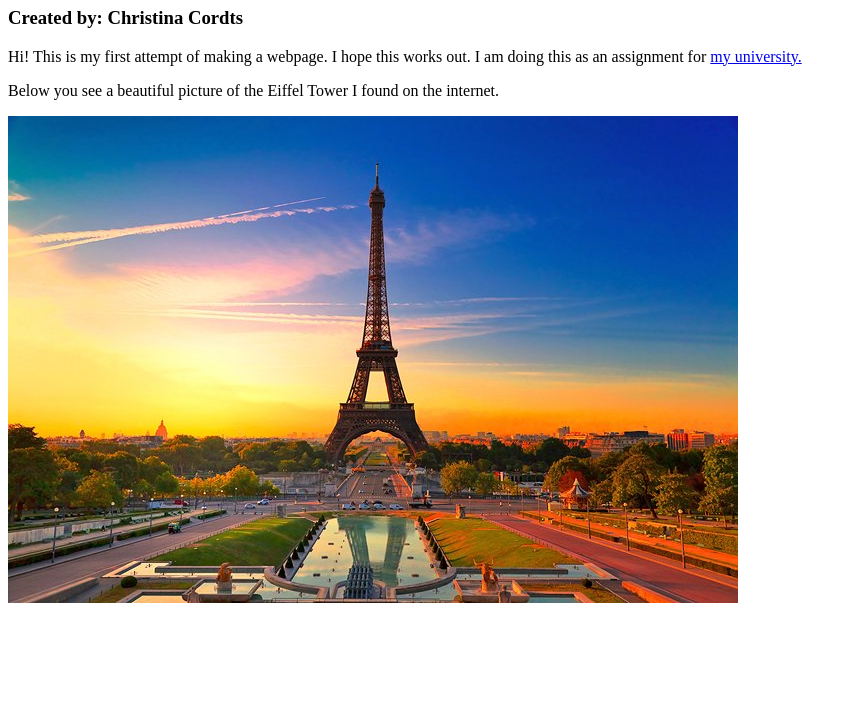
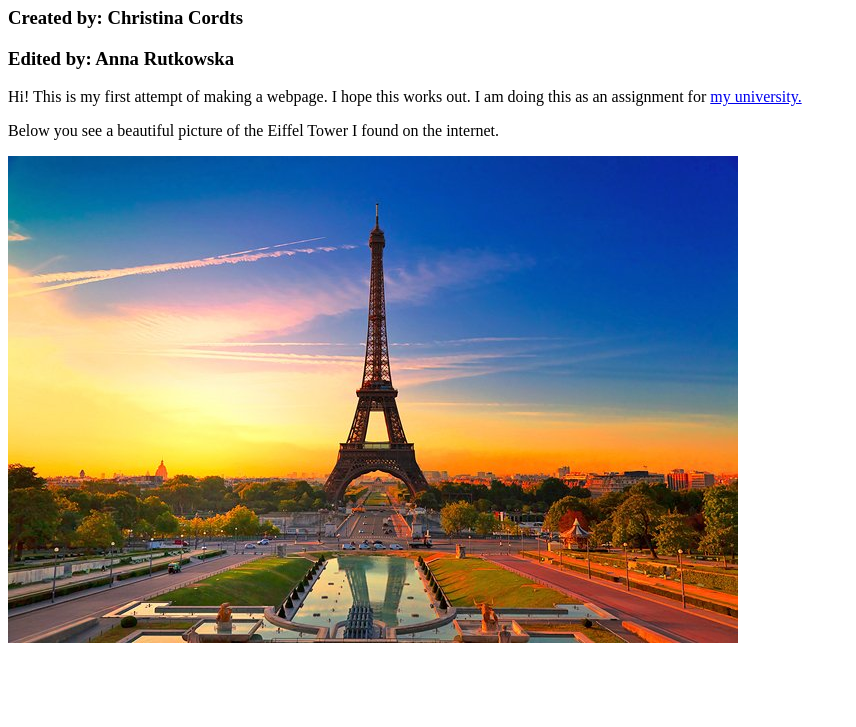
Before and after one commit to 193808/prj4-chapter-3, a plain HTML site: page index.html in a window 1280 px wide. Shown: the part 73-800 px from the top of the page, without its empty margins (0-856 px from the left). Drawn offline with Linux system fonts and the light colour scheme.

Commit message:
Edited by Anna Rutkowska

```diff
--- a/index.html
+++ b/index.html
@@ -7,6 +7,7 @@
 <body>
 	<h1>Assignment Number 1: Basic Webpage</h1>
 	<h3>Created by: Christina Cordts</h3>
+	<h3>Edited by: Anna Rutkowska</h3>
 	<p>Hi! This is my first attempt of making a webpage. I hope this works out. I am doing this as an assignment for <a href="https://www.buas.nl/" target="_blank">my university.</a></p>
 	<p>Below you see a beautiful picture of the Eiffel Tower I found on the internet.</p>
 	<img src="images/france-eiffel-tower.jpg" alt="Eiffel Tower in Paris"/>
```
